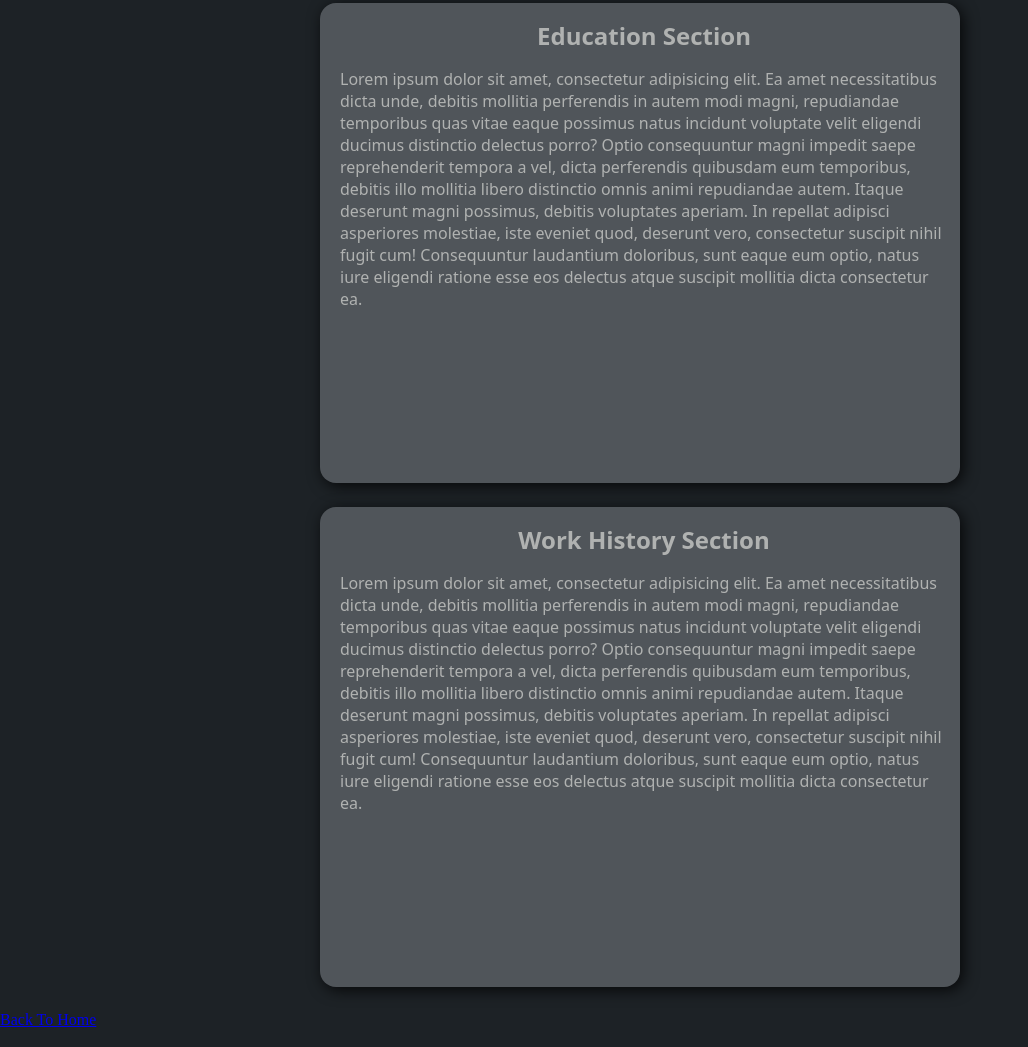
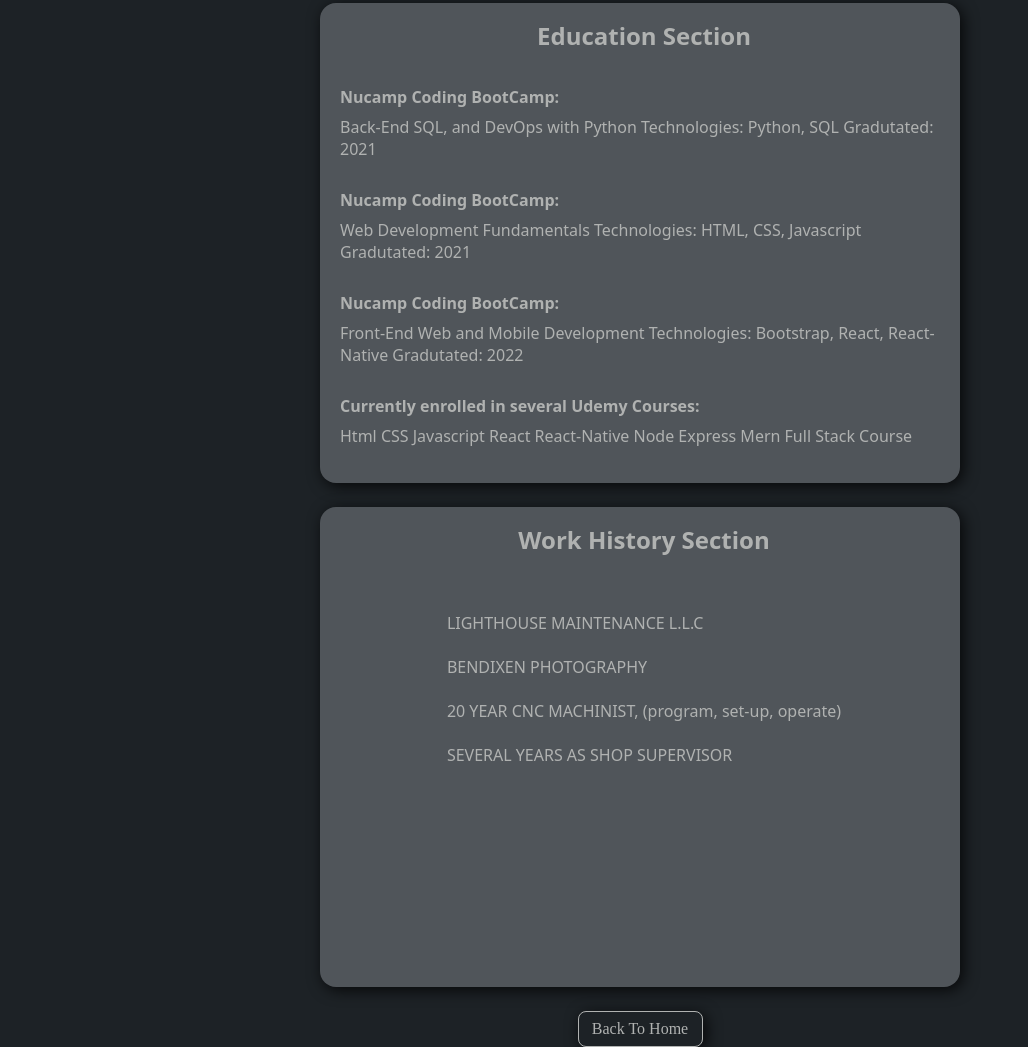
Before and after one commit to Irond76/dale-site, a plain HTML site: page about.html in a window 1280 px wide. Shown: the part 785-1832 px from the top of the page, without its empty margins (0-1028 px from the left). Drawn offline with Linux system fonts and the light colour scheme.

Commit message:
Added about me, education, work content

```diff
--- a/about.html
+++ b/about.html
@@ -17,9 +17,9 @@
     <div class="section">
       <section class="about-section-title">
         <h1>About me section</h1>
-
+          <br>
           <p class="about-me-info">
-            Lorem ipsum dolor sit amet, consectetur adipisicing elit. Ea amet necessitatibus dicta unde, debitis mollitia perferendis in autem modi magni, repudiandae temporibus quas vitae eaque possimus natus incidunt voluptate velit eligendi ducimus distinctio delectus porro? Optio consequuntur magni impedit saepe reprehenderit tempora a vel, dicta perferendis quibusdam eum temporibus, debitis illo mollitia libero distinctio omnis animi repudiandae autem. Itaque deserunt magni possimus, debitis voluptates aperiam. In repellat adipisci asperiores molestiae, iste eveniet quod, deserunt vero, consectetur suscipit nihil fugit cum! Consequuntur laudantium doloribus, sunt eaque eum optio, natus iure eligendi ratione esse eos delectus atque suscipit mollitia dicta consectetur ea.
+            My name is Dale Bendixen, I'm an enthusiastic Front-End Developer. I was born and raised in beautiful Portland, Maine, before moving to charming Boise, Idaho; where I raised my three children and started my two businesses. My Property Maintenance company focused primairly on commercial properties in and around the Boise area. With Bendixen Photography I was able to cater more towards my creative side, providing a wide range of services such as: family and high-school graduation portraits, head shots for corporate accounts and real-estate photography. I enjoyed challenging myself learning Adobe Photoshop, Adobe Premier Pro, videography as well as astrophotography. I'm a self-taught musician, singer/song-writer playing the acoustic/electric guitar, piano and drums. Music is a great love of mine. I've writen, performed and produced my own albumn in my home studio. As an experienced business owner and seasoned professional I bring an array of knowledge to my Front-End Developing career. I have such a passion for the technologies industry that I closed down my successful business to dedicate all of my energy towards Front-End Developing.
           </p>
 
       </section>
@@ -28,9 +28,40 @@
     <div class="section">
       <section class="about-section-title">
         <h1>Education section</h1>
+        <br>
 
           <p class="about-me-info">
-            Lorem ipsum dolor sit amet, consectetur adipisicing elit. Ea amet necessitatibus dicta unde, debitis mollitia perferendis in autem modi magni, repudiandae temporibus quas vitae eaque possimus natus incidunt voluptate velit eligendi ducimus distinctio delectus porro? Optio consequuntur magni impedit saepe reprehenderit tempora a vel, dicta perferendis quibusdam eum temporibus, debitis illo mollitia libero distinctio omnis animi repudiandae autem. Itaque deserunt magni possimus, debitis voluptates aperiam. In repellat adipisci asperiores molestiae, iste eveniet quod, deserunt vero, consectetur suscipit nihil fugit cum! Consequuntur laudantium doloribus, sunt eaque eum optio, natus iure eligendi ratione esse eos delectus atque suscipit mollitia dicta consectetur ea.
+            <bigfont class="bold">Nucamp Coding BootCamp:</bigfont>
+            Back-End SQL, and DevOps with Python
+            Technologies: Python, SQL
+            Gradutated: 2021
+            <br>
+
+            <br>
+            <bigfont class="bold">Nucamp Coding BootCamp:</bigfont>
+            Web Development Fundamentals
+            Technologies: HTML, CSS, Javascript
+            Gradutated: 2021
+            <br>
+
+            <br>
+            <bigfont class="bold">Nucamp Coding BootCamp:</bigfont>
+            Front-End Web and Mobile Development
+            Technologies: Bootstrap, React, React-Native
+            Gradutated: 2022
+            <br>
+
+            <br>
+            <bigfont class="bold">Currently enrolled in several Udemy Courses:</bigfont>
+            Html
+            CSS
+            Javascript
+            React
+            React-Native
+            Node Express
+            Mern Full Stack Course
+            <br>
+
           </p>
 
       </section>
@@ -40,14 +71,26 @@
     <div class="section">
       <section class="about-section-title">
         <h1>Work history section</h1>
+        <br>
+          <p class="about-me-info ">
 
-          <p class="about-me-info">
-            Lorem ipsum dolor sit amet, consectetur adipisicing elit. Ea amet necessitatibus dicta unde, debitis mollitia perferendis in autem modi magni, repudiandae temporibus quas vitae eaque possimus natus incidunt voluptate velit eligendi ducimus distinctio delectus porro? Optio consequuntur magni impedit saepe reprehenderit tempora a vel, dicta perferendis quibusdam eum temporibus, debitis illo mollitia libero distinctio omnis animi repudiandae autem. Itaque deserunt magni possimus, debitis voluptates aperiam. In repellat adipisci asperiores molestiae, iste eveniet quod, deserunt vero, consectetur suscipit nihil fugit cum! Consequuntur laudantium doloribus, sunt eaque eum optio, natus iure eligendi ratione esse eos delectus atque suscipit mollitia dicta consectetur ea.
+            <br>
+            LIGHTHOUSE MAINTENANCE L.L.C
+            <br>
+            <br>
+            BENDIXEN PHOTOGRAPHY
+            <br>
+            <br>
+            20 YEAR CNC MACHINIST, (program, set-up, operate)
+            <br>
+            <br>
+            SEVERAL YEARS AS SHOP SUPERVISOR
+            <br>
           </p>
 
       </section>
 
     </div>
-    <a href="./index.html">Back To Home</a>
+    <a href="./index.html" class="home">Back To Home</a>
   </body>
 </html>
--- a/styles.css
+++ b/styles.css
@@ -368,3 +368,28 @@ i:hover {
     margin: 0 0.25rem;
     overflow: auto;
 }
+
+.bold{
+    font-weight: bolder;
+}
+
+.home{
+    display: grid;
+    width: 125px;
+    height: auto;
+    text-align: center;
+    text-decoration: none;
+    color: rgba(176,178,177,1);
+    /* background-color: rgba(176,178,177,1); */
+    border: 1px solid rgba(176,178,177,1);
+    border-radius: 0.5rem;
+    margin: auto;
+    padding: 0.5rem;
+    transition: all 0.3s linear;
+    box-shadow: 3px 3px 15px rgba(0,0,0,.8);
+}
+.home:hover {
+    background:rgba(80,85,90,1);
+    color:rgba(176,178,177,1);
+    transition: all 0.3s linear;
+}
```
